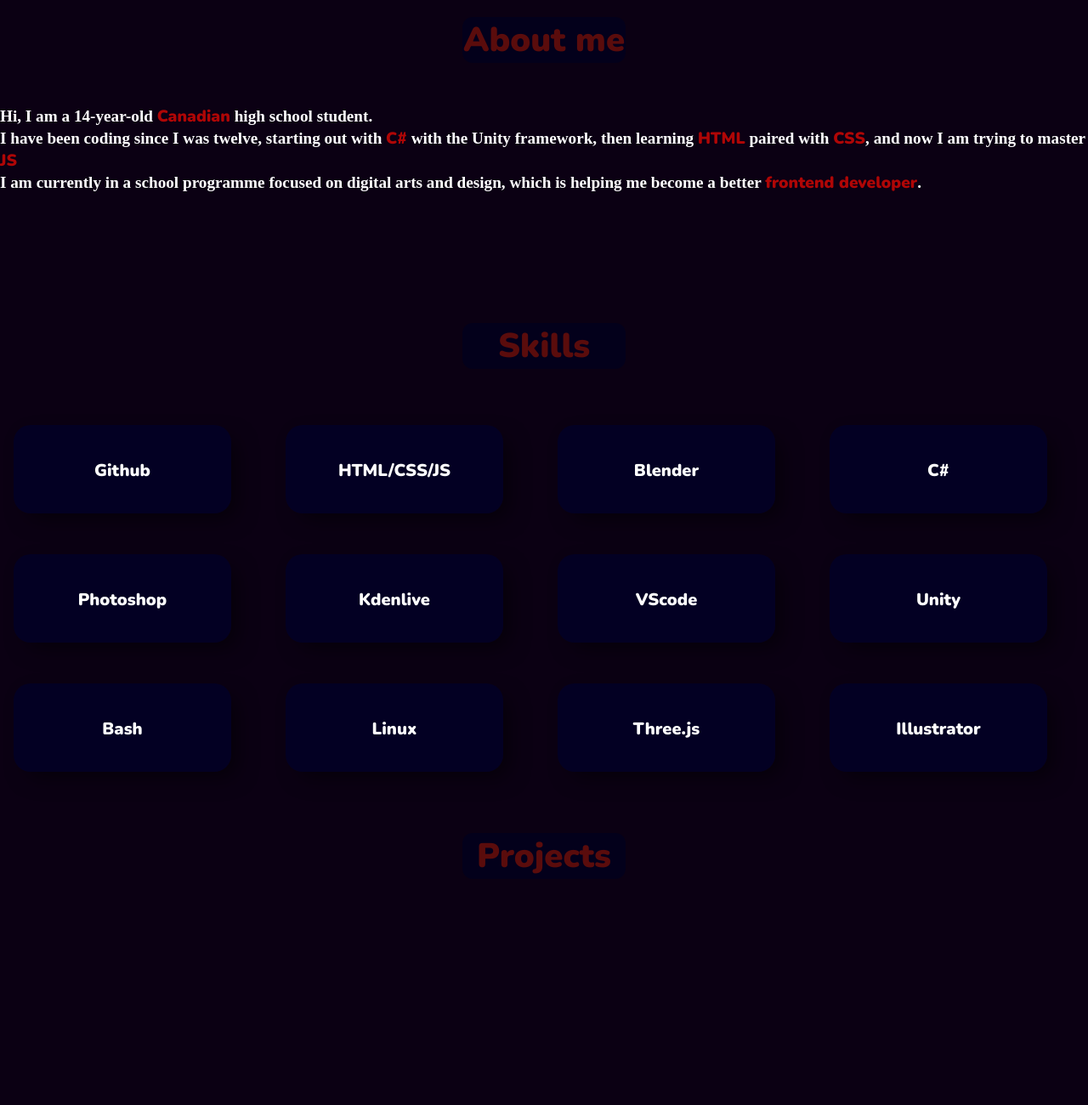
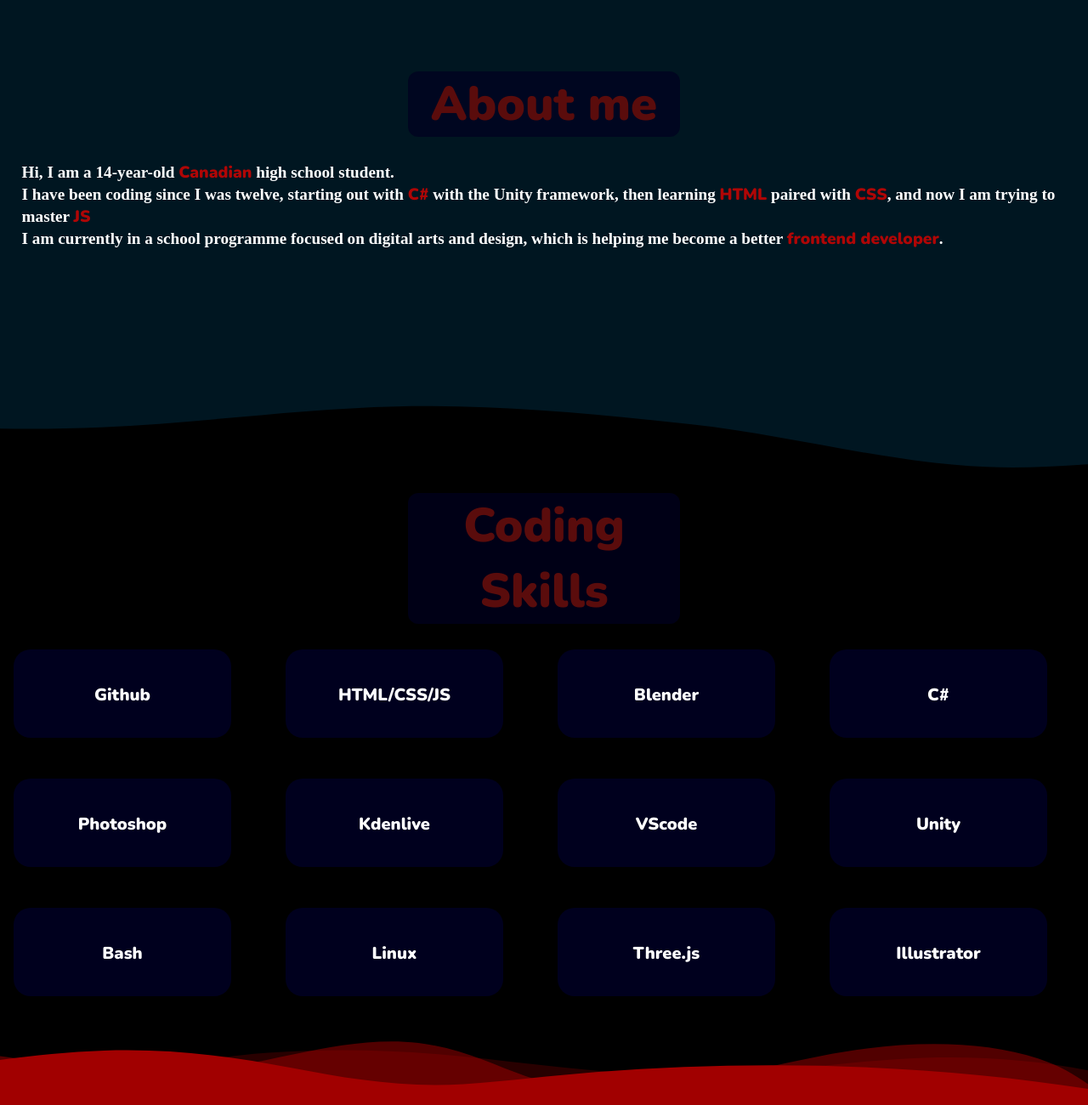
Before and after one commit to Magnetica1/JK-Portfolio, a website built with Vite: page index.html in a window 1280 px wide. Shown: the part 220-1520 px from the top of the page at 85% size. Built offline with nearby package versions, Linux system fonts and the light colour scheme; files whose address does not match are found by name; a web font is replaced by a local one.

Commit message:
finish curves

```diff
--- a/index.html
+++ b/index.html
@@ -44,7 +44,7 @@
     <div class="herro">
     <a href="#abtmeTitle" class="menuItem hover-underline-animation" id="abtme-item">About me</a>
     <a href="#skillsTitle" class="menuItem hover-underline-animation" id="skills-item">Skills</a>
-    <a href="#abtme" class="menuItem hover-underline-animation" id="projects-item">Projects</a>
+    <a href="#projectsTitle" class="menuItem hover-underline-animation" id="projects-item">Projects</a>
     <a href="#abtme" class="menuItem hover-underline-animation" id="work-item">Experience</a>
     <a href="#abtme" class="menuItem hover-underline-animation" id="educ-item">Education</a>
 </div>
@@ -53,12 +53,16 @@
 
 <body>
 <!-- <canvas id="bg"></canvas> -->
+<div class="abtMe">
 <h2 class="subtitle" id="abtmeTitle">About me</h2>
 <p id="abtme" class="para">Hi, I am a 14-year-old <code class="highlight">Canadian</code> high school student. <br>
     I have been coding since I was twelve, starting out with <code class="highlight">C#</code> with the Unity framework, then learning <code class="highlight">HTML</code> paired with <code class="highlight">CSS</code>, and now I am trying to master <code class="highlight">JS</code> <br>
     I am currently in a school programme focused on digital arts and design, which is helping me become a better <code class="highlight">frontend developer</code>. </p>
+</div>
+<div class="spacer layer1"></div>
 
-        <h2 class="subtitle" id="skillsTitle">Skills</h2>
+<div class="skillContainer">
+        <h2 class="subtitle" id="skillsTitle">Coding Skills</h2>
         <div class="skills">
             <div class="skillCard" id="skill1"><a class="skillText">Github</a></div>
             <div class="skillCard" id="skill2"><a class="skillText">HTML/CSS/JS</a></div>
@@ -73,10 +77,20 @@
             <div class="skillCard" id="skill11"><a class="skillText">Three.js</a></div>
             <div class="skillCard" id="skill12"><a class="skillText">Illustrator</a></div>
         </div>
+    </div>
+
+    <div class="custom-shape-divider-bottom-1678840195">
+        <svg data-name="Layer 1" xmlns="http://www.w3.org/2000/svg" viewBox="0 0 1200 120" preserveAspectRatio="none">
+            <path d="M0,0V46.29c47.79,22.2,103.59,32.17,158,28,70.36-5.37,136.33-33.31,206.8-37.5C438.64,32.43,512.34,53.67,583,72.05c69.27,18,138.3,24.88,209.4,13.08,36.15-6,69.85-17.84,104.45-29.34C989.49,25,1113-14.29,1200,52.47V0Z" opacity=".25" class="shape-fill"></path>
+            <path d="M0,0V15.81C13,36.92,27.64,56.86,47.69,72.05,99.41,111.27,165,111,224.58,91.58c31.15-10.15,60.09-26.07,89.67-39.8,40.92-19,84.73-46,130.83-49.67,36.26-2.85,70.9,9.42,98.6,31.56,31.77,25.39,62.32,62,103.63,73,40.44,10.79,81.35-6.69,119.13-24.28s75.16-39,116.92-43.05c59.73-5.85,113.28,22.88,168.9,38.84,30.2,8.66,59,6.17,87.09-7.5,22.43-10.89,48-26.93,60.65-49.24V0Z" opacity=".5" class="shape-fill"></path>
+            <path d="M0,0V5.63C149.93,59,314.09,71.32,475.83,42.57c43-7.64,84.23-20.12,127.61-26.46,59-8.63,112.48,12.24,165.56,35.4C827.93,77.22,886,95.24,951.2,90c86.53-7,172.46-45.71,248.8-84.81V0Z" class="shape-fill"></path>
+        </svg>
+    </div>
 
 <div class="projects">
+    <div class="projectsContainer">
     <h2 class="subtitle" id="projectsTitle">Projects</h2>
-
+</div>
 </div>
 </body>
 
--- a/style.css
+++ b/style.css
@@ -93,23 +93,23 @@
 .subtitle{
   color: var(--color-subtitle);
   font-family: nunito;
-  font-size: 5vh;
+  font-size: 7vh;
   position: absolute;
   margin: 0;
   background-color: var(--color-menuBG);
   border-radius: 1.5vh;
   padding: 0;
-  width: 15vw;
+  width: 25vw;
   text-align: center;
-  left: 42.5vw;
-  right: 42.5vw;
+  left: 37.5vw;
+  right: 37.5vw;
   margin: auto;
 }
 
 
 /* ----------------ABOUT ME---------------- */
 #abtmeTitle{
-  top: 30vh;
+  top: 38vh;
 }
 .para{
   position: absolute;
@@ -121,7 +121,35 @@
 }
 
 #abtme {
-  top: 43vh;
+  z-index: 3;
+  margin: 2vw;
+  top: 48vh;
+}
+
+.abtMe {
+  background-color: #001621;
+  height: 70vh;
+}
+.skillContainer {
+  background-color: black;
+  height: 80vh;
+}
+
+.projectsContainer {
+  height: 100vh;
+  background-color: #a10000;
+}
+
+.spacer {
+  height: 30%;
+  width: 100%;
+  background-repeat: no-repeat;
+  background-position: center;
+  background-size: cover;
+}
+
+.layer1 {
+  background-image: url("./wave1.svg");
 }
 
 .highlight {
@@ -238,7 +266,8 @@
   justify-content: space-between;
   width: 87.5vw;
   position: fixed;
-  z-index: 1000;  left: 5.5vw;
+  z-index: 1000;
+  left: 5.5vw;
 }
 
 .menuItem{
@@ -278,7 +307,8 @@
 }
 
 #skillsTitle{
-  top: 75vh;
+  z-index: 4;
+  top: 100vh;
 }
 
 
@@ -291,7 +321,7 @@
 
 /* ----------------PROJECTS---------------- */
 #projectsTitle {
-  top: 150vh;
+  top: 200vh;
 }
 
 .container {
@@ -380,7 +410,7 @@
   transition: all ease-in 300ms;
   display: inline-flex;
   position: relative;
-  top: 87vh;
+  top: 20vh;
   width: 20vw;
   height: 13vh;
   border-radius: 20px;
@@ -420,3 +450,22 @@
   top: 5vh;
   font-size: 1.5rem;
 }
+
+.custom-shape-divider-bottom-1678840195 {
+  width: 100%;
+  overflow: hidden;
+  line-height: 0;
+  transform: rotate(180deg);
+}
+
+.custom-shape-divider-bottom-1678840195 svg {
+  position: relative;
+  display: block;
+  width: calc(114% + 1.3px);
+  height: 8vh;
+  background-color: black;
+}
+
+.custom-shape-divider-bottom-1678840195 .shape-fill {
+  fill: #A10000;
+}
```
Also changed, not shown: wave1.svg (added).
